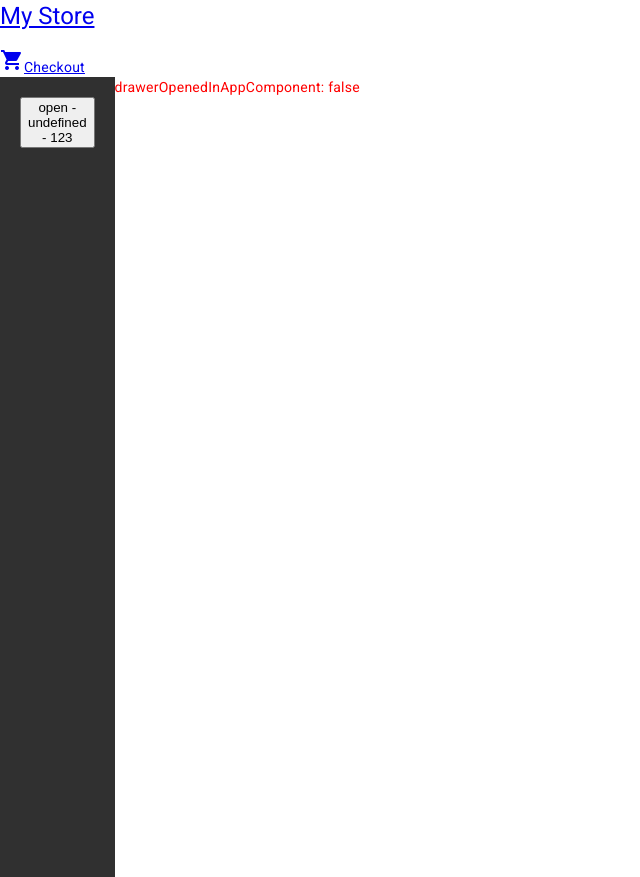
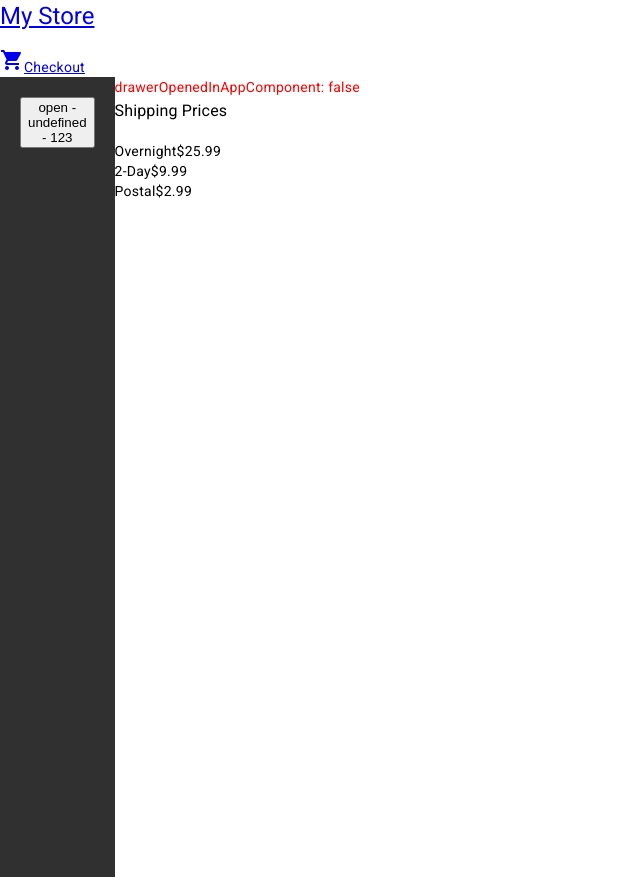
Before and after one commit to Xnumber/angular-example-project, an Angular app: page /shipping in a window 1280 px wide. Before the commit this address led to /. Shown: the whole page, without its empty margins (0-640 px from the left). Built offline with nearby package versions, Linux system fonts and the light colour scheme.

Commit message:
feat: async example

```diff
--- a/src/app/app-routing.module.ts
+++ b/src/app/app-routing.module.ts
@@ -5,6 +5,7 @@
 import { ProductListComponent } from './components/product-list/product-list.component';
 import { CartComponent } from 'src/app/components/pages/cart/cart.component';
 import { ProductDetailsComponent } from './components/pages/product-details/product-details.component';
+import { ShippingComponent } from './components/pages/shipping/shipping.component';
 
 const routes: Routes = [
   { path: '', component: HomeComponent },
@@ -12,6 +13,7 @@
   { path: 'product-list', component: ProductListComponent },
   { path: 'cart', component: CartComponent },
   { path: 'products/:productId', component: ProductDetailsComponent },
+  { path: 'shipping', component: ShippingComponent },
 ];
 
 @NgModule({
--- a/src/app/app.module.ts
+++ b/src/app/app.module.ts
@@ -14,6 +14,7 @@
 import { CartComponent } from './components/pages/cart/cart.component';
 import { ProductDetailsComponent } from './components/pages/product-details/product-details.component';
 import { HttpClientModule } from '@angular/common/http';
+import { ShippingComponent } from './components/pages/shipping/shipping.component';
 @NgModule({
   declarations: [
     AppComponent,
@@ -24,7 +25,8 @@
     ProductListComponent,
     ProductAlertsComponent,
     CartComponent,
-    ProductDetailsComponent
+    ProductDetailsComponent,
+    ShippingComponent
   ],
   imports: [
     BrowserModule,
--- a/src/app/components/pages/cart/cart.component.html
+++ b/src/app/components/pages/cart/cart.component.html
@@ -1,4 +1,8 @@
 <h3>Cart</h3>
+
+<p>
+  <a routerLink="/shipping">Shipping Prices</a>
+</p>
 
 <div class="cart-item" *ngFor="let item of items">
   <span>
--- /dev/null
+++ b/src/app/components/pages/shipping/shipping.component.html
@@ -0,0 +1,6 @@
+<h3>Shipping Prices</h3>
+
+<div class="shipping-item" *ngFor="let shipping of shippingCosts | async">
+  <span>{{ shipping.type }}</span>
+  <span>{{ shipping.price | currency }}</span>
+</div>
--- /dev/null
+++ b/src/app/components/pages/shipping/shipping.component.ts
@@ -0,0 +1,18 @@
+import { Component, OnInit } from '@angular/core';
+import { Observable } from 'rxjs';
+import { CartService } from 'src/app/services/cart.service';
+
+@Component({
+  selector: 'app-shipping',
+  templateUrl: './shipping.component.html',
+  styleUrls: ['./shipping.component.scss']
+})
+
+export class ShippingComponent implements OnInit {
+    shippingCosts!: Observable<{ type: string, price: number }[]>;
+    constructor(private cartService: CartService) { }
+
+    ngOnInit(): void {
+      this.shippingCosts = this.cartService.getShippingPrices();
+    }
+}
```
Also changed, not shown: src/app/components/pages/shipping/shipping.component.scss (added), 1 other file (tests, documents, lock files or other folders).
